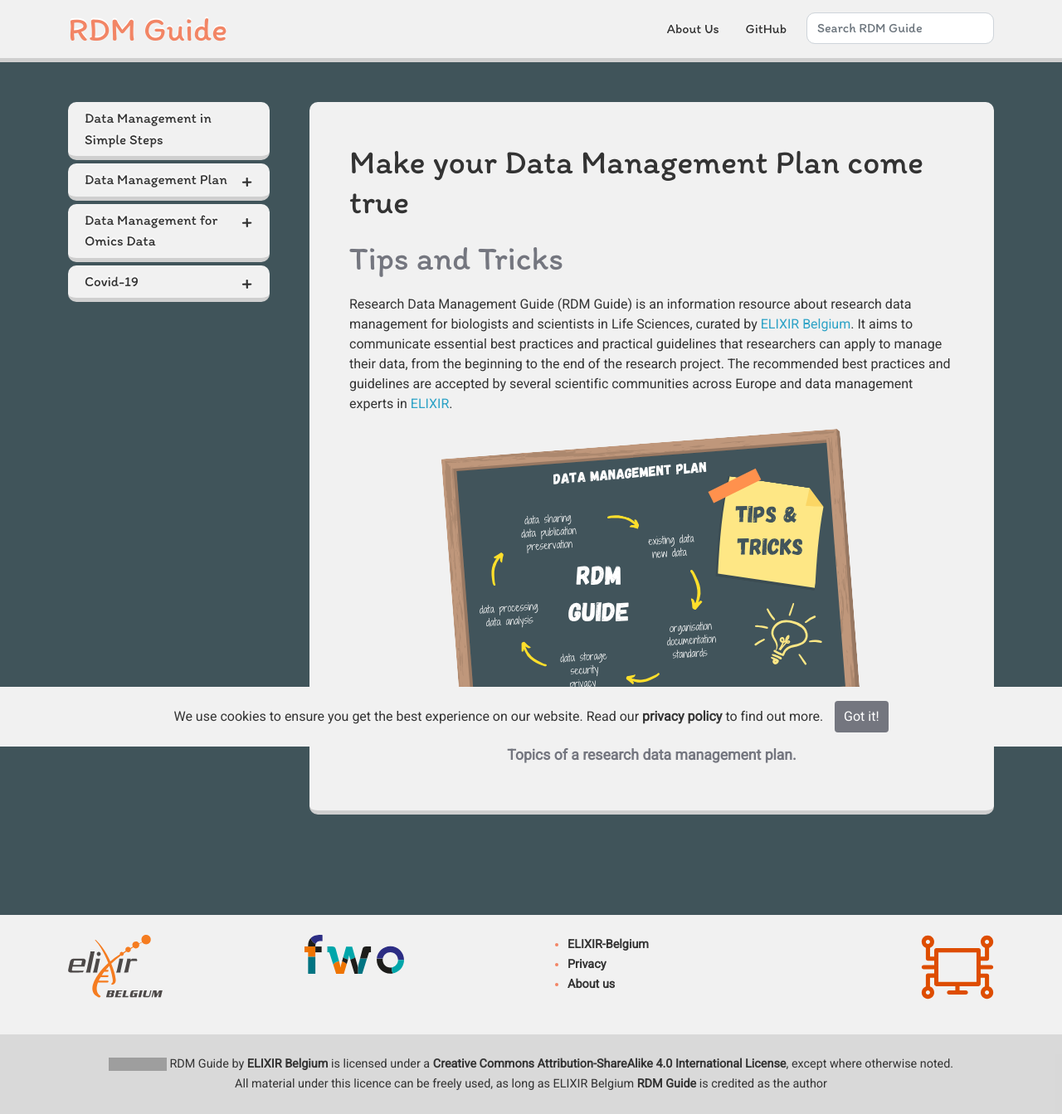
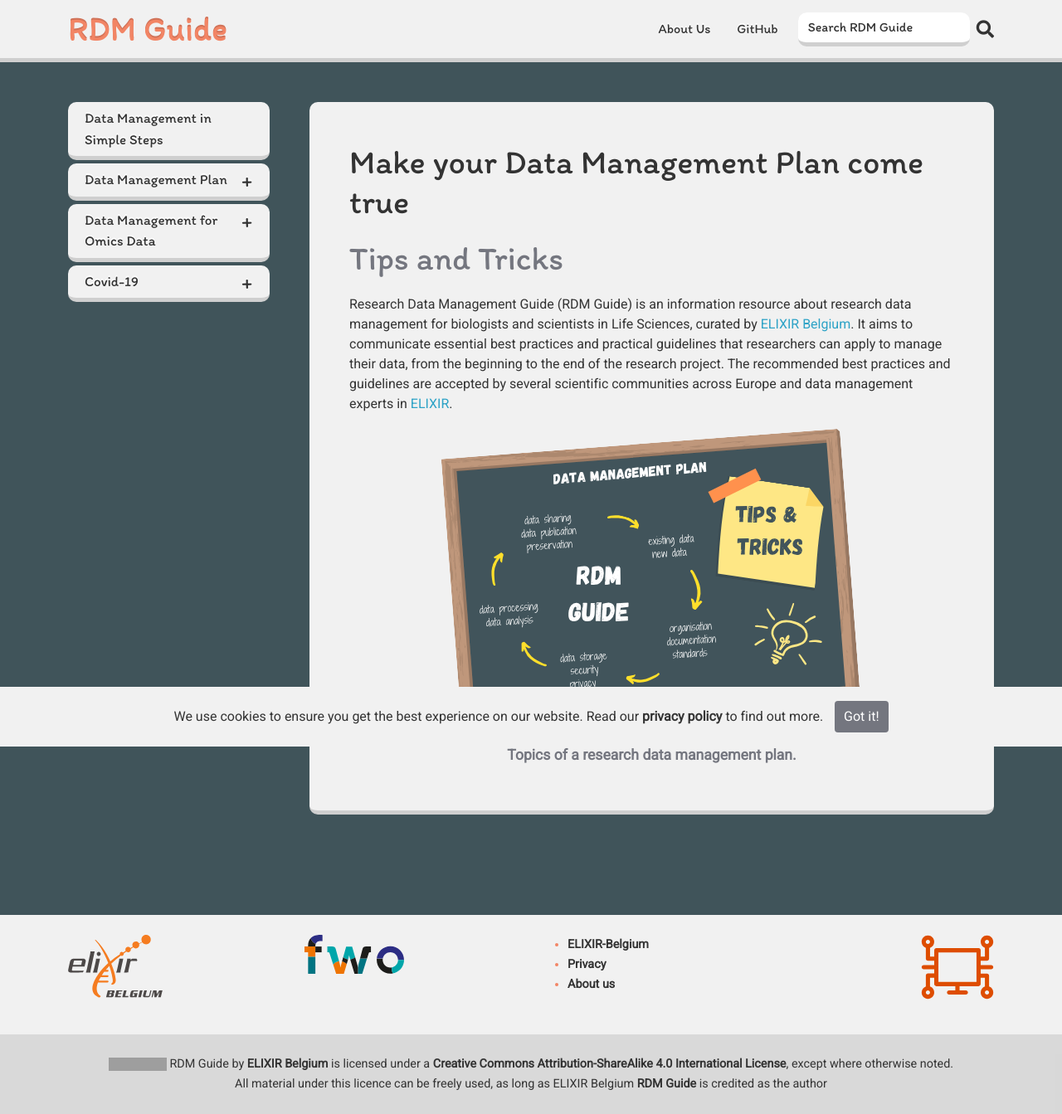
Before and after one commit to ELIXIR-Belgium/rdm-guide, a Jekyll site: the page built from index.md, in a window 1280 px wide. Shown: the whole page at 83% size. Built offline with Jekyll 4.4.1, drawn with Linux system fonts in a browser that asks for light colours; grey boxes are pictures that could not be loaded.

Commit message:
top nav improvements

```diff
--- a/_includes/topnav.html
+++ b/_includes/topnav.html
@@ -46,10 +46,10 @@
                     </li>
                     {% endunless %}
                     <!--start search-->
-                    <li class="nav-item ms-0 ms-lg-3">
+                    <li class="nav-item ms-0 mt-2 mt-lg-0 ms-lg-3 mb-3 mb-lg-0">
                         <div class="search">
                             <form role="search" class="d-flex">
-                                <input type="search" id="search-input" class="search-input form-control" tabindex="0" placeholder="Search {{ site.site_title }}" aria-label="Search {{ site.site_title }}" autocomplete="off">
+                                <input type="search" id="search-input" class="search-input form-control" tabindex="0" placeholder="Search {{ site.site_title }}" aria-label="Search {{ site.site_title }}" autocomplete="off"><i class="fas fa-search my-auto ms-2 fa-lg"></i>
                             <div id="search-results" class="search-results"></div>
                         </div>
                     </li>
--- a/assets/css/main.css
+++ b/assets/css/main.css
@@ -167,16 +167,17 @@ pre code {
 .navbar {
     background-color: var(--nav-bg);
     border-bottom: 5px solid #00000024;
-    text-shadow: 0px -2px white;
 }
 
 .navbar-brand img {
     height: 40px;
 }
 
-.navbar-nav .nav-item a, .navbar-nav .nav-item .form-control {
+.navbar-nav .nav-item>a, .navbar-nav .nav-item .form-control::placeholder {
     color: var(--nav-color);
     font-size: 1em;
+    font-family: var(--title-font);
+    text-shadow: 0px -2px white;
 }
 
 .navbar-nav .nav-item a:hover {
@@ -198,7 +199,7 @@ pre code {
 /*-----Search box top navigation-----*/
 
 #search-input:focus {
-    box-shadow: 0 0 0 0.25rem #de4d0047;
+    box-shadow: 0 0 0 0.25rem #ffffff00;
     border-color: var(--primary-theme-color);
 }
 
@@ -216,8 +217,8 @@ pre code {
     max-height: calc(90vh - 200%) !important;
     overflow-y: auto;
     background-color: var(--white);
-    box-shadow: 0 1px 2px rgba(0, 0, 0, 20%), 0 3px 10px rgba(0, 0, 0, 15%);
-    border-radius: 4px;
+    border-bottom: 5px solid #00000024;
+    border-radius: 10px;
     font-family: var(--main-font);
 }
 
@@ -828,16 +829,18 @@ h2.card-title {
 
 .navbar-brand {
     font-size: 2.5em;
-    color: var(--primary-theme-color)
+    color: var(--primary-theme-color);
+    font-family: var(--title-font);
+    text-shadow: 0px -2px #d07258;
 }
 .navbar-brand:hover {
     color: #d27357;
+    text-shadow: 0px -2px #a75b43;
 }
 
-.navbar {
-    font-family: var(--title-font);
+
+#search-input {
+    border-radius: 10px;
+    border: 0px;
+    border-bottom: 5px solid #00000024;
 }
-
-.form-control {
-    border-radius: 10px;
-}
```
